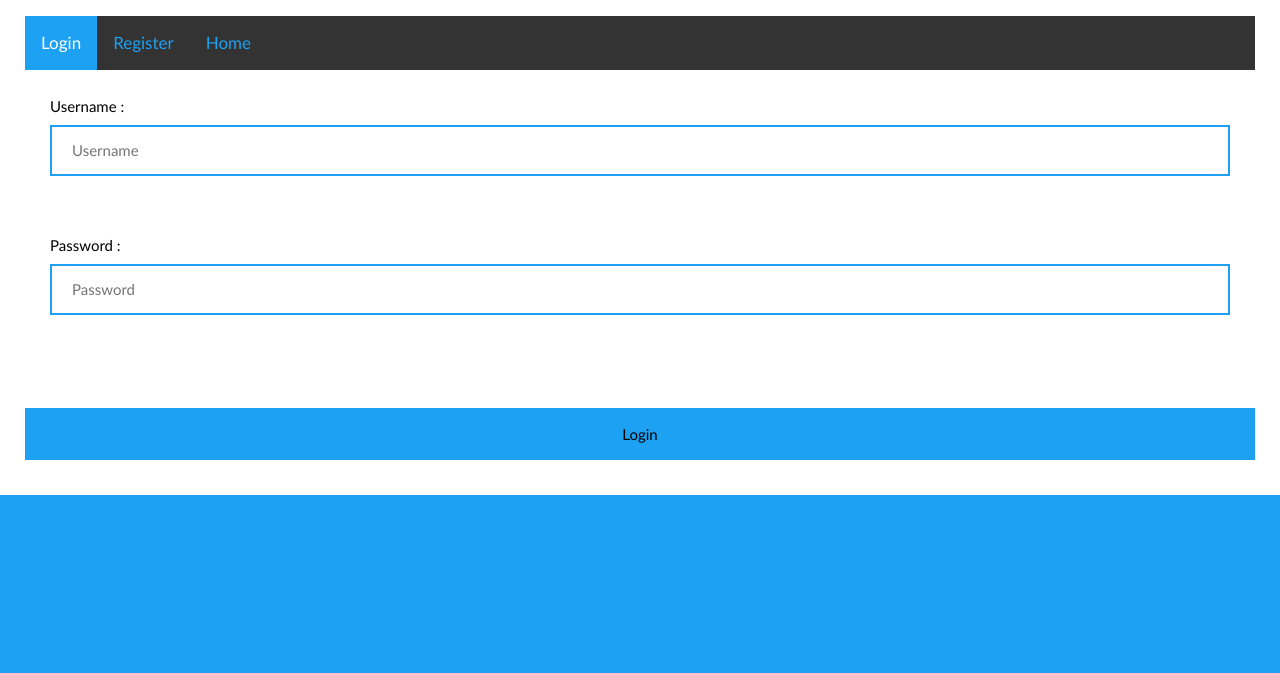
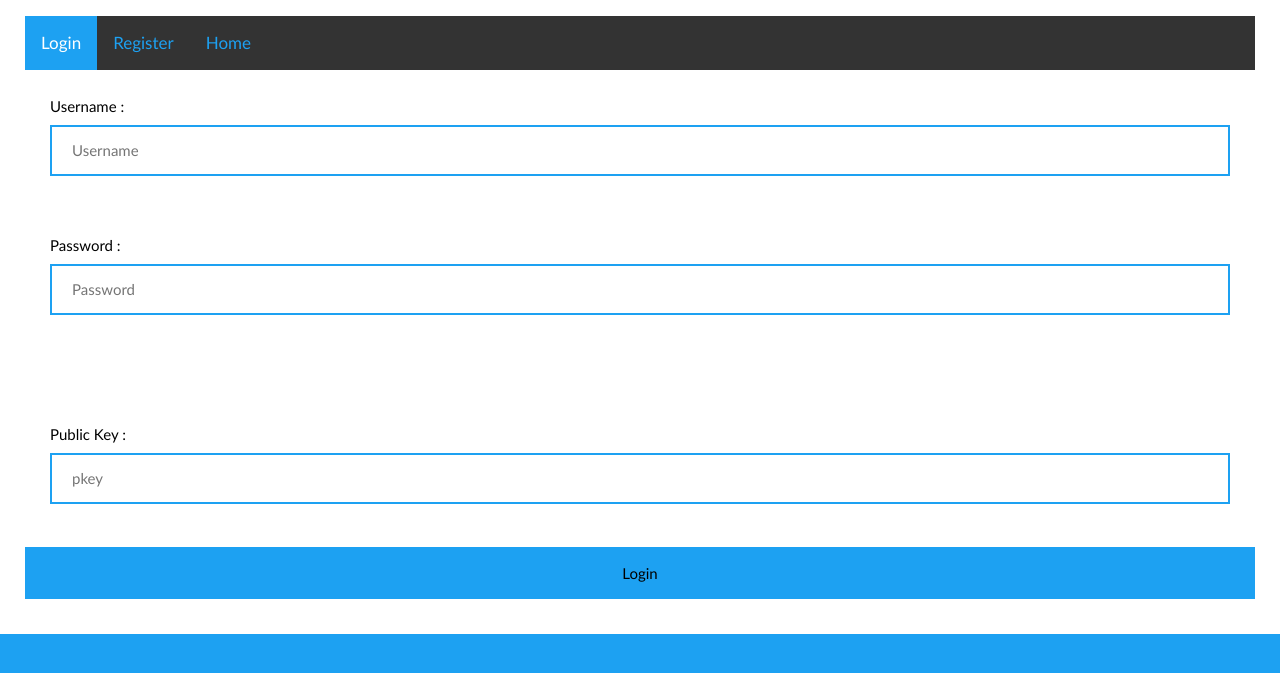
Before and after one commit to michaelperez023/twitter-clone-part2, a plain HTML site: page index.html in a window 1280 px wide. Shown: the part 83-756 px from the top of the page. Drawn offline with nearby package versions, Linux system fonts and the light colour scheme.

Commit message:
Update index.html

```diff
--- a/index.html
+++ b/index.html
@@ -133,6 +133,10 @@
             <div class="container">
                 <span id="loginError"></span>
             </div>
+            <div class="container">
+                <label>Public Key : </label>
+                <input type="text" name="pkey" id="username" tabindex="3" class="form-control" placeholder="pkey" value="" required>
+            </div>
             <button type="submit" tabindex="3">Login</button>
         </form>
     </div>
@@ -155,6 +159,10 @@
             </div>
             <div class="container">
                 <span id="registrationError"></span>
+            </div>
+            <div class="container">
+                <label>Public Key : </label>
+                <input type="text" name="pkey" id="username" tabindex="3" class="form-control" placeholder="pkey" value="" required>
             </div>
             <button type="submit" tabindex="3">Register</button>
         </form>
```
